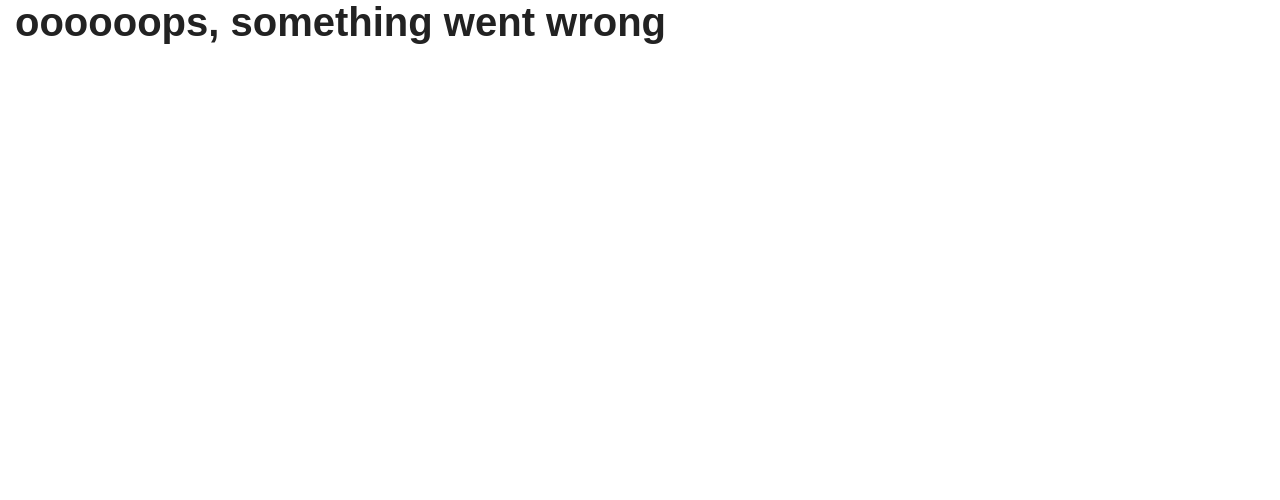
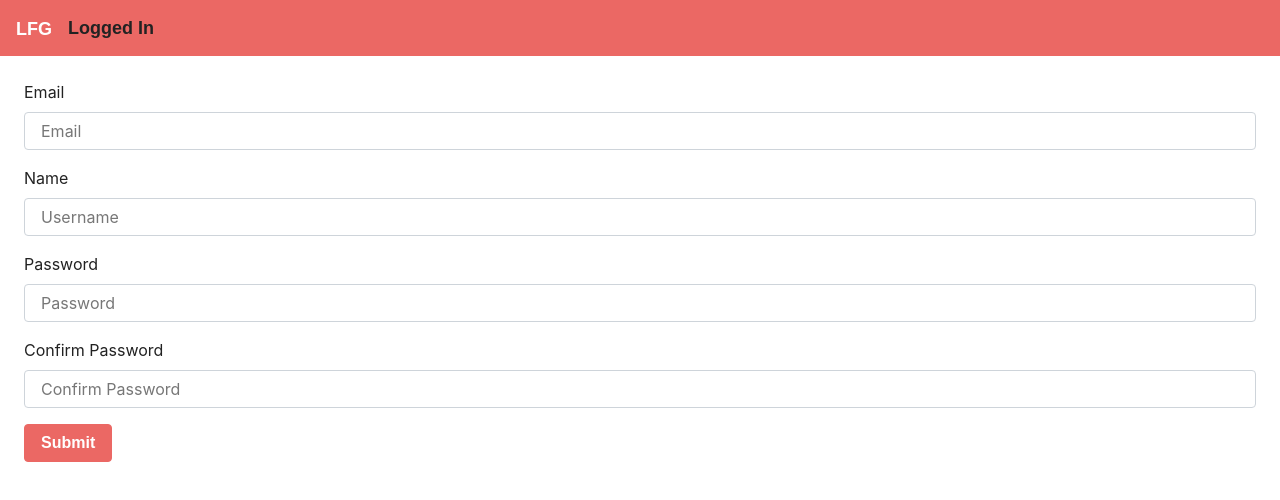
Before and after one commit to maxyeamans/lfg, a React (Create React App) app in the folder client/: page /register in a window 1280 px wide. Shown: the top 500 px of the page. Built offline with nearby package versions, Linux system fonts and the light colour scheme; a web font is replaced by a local one.

Commit message:
Modified Login component. Added Register component. Tweaked Nav to support future conditional rendering.

```diff
--- a/client/src/App.js
+++ b/client/src/App.js
@@ -1,15 +1,20 @@
 import React from "react";
 import { BrowserRouter as Router, Route, Switch } from "react-router-dom";
+import Nav from "./components/Nav";
 import Main from "./pages/Main";
 import NoPage from "./pages/NoPage";
 import Search from "./pages/Search";
 import Login from "./pages/Login";
+import Register from "./pages/Register";
 
 const App = () => (
   <Router>
     <div>
+      <Nav isLoggedIn={true} >
+      </Nav>
       <Switch>
         <Route exact path="/" component={Login} />
+        <Route exact path="/register" component={Register} />
         <Route exact path="/main" component={Main} />
         <Route exact path="/search" component={Search} />
         <Route component={NoPage} />
--- a/client/src/components/Nav/Nav.js
+++ b/client/src/components/Nav/Nav.js
@@ -1,10 +1,14 @@
 import React from "react";
+import { Link } from "react-router-dom";
 
-const Nav = () => (
+const Nav = props => (
   <nav className="navbar navbar-expand-lg navbar-dark bg-primary">
     <a className="navbar-brand" href="/">
       LFG
     </a>
+    {props.isLoggedIn
+      ? ( <a>Logged In</a>)
+      : ( <a>Not Logged In</a> )}
   </nav>
 );
 
--- a/client/src/pages/Login/Login.js
+++ b/client/src/pages/Login/Login.js
@@ -17,14 +17,16 @@ let styles = {
 class Login extends Component {
   constructor(props) {
     super(props);
-    this.state = {};
+    this.state = {
+      username: "",
+      password: ""
+    };
   }
 
-  componentDidMount() {}
+  componentDidMount() { }
 
   handleInputChange = event => {
-    const value = event.target.value;
-    const name = event.target.name;
+    const { name, value } = event.target;
     this.setState({
       [name]: value
     });
@@ -37,11 +39,25 @@ class Login extends Component {
 
   render() {
     return (
-      // NAV IS RIGHT HERE
+
       <Container fluid style={styles}>
-        <Row>
-          <Passport />
-        </Row>
+        <form className="m-4" action="/login" method="post">
+          <div className="form-group">
+            <label for="username" className="bg-secondary">Username</label>
+            <input type="text" className="form-control" id="username" placeholder="Username"
+              onChange={this.handleInputChange}
+              value={this.state.username}
+            />
+          </div>
+          <div className="form-group">
+            <label for="password" className="bg-secondary">Password</label>
+            <input type="password" className="form-control" id="password" placeholder="Password"
+              onChange={this.handleInputChange}
+              value={this.state.password}
+            />
+          </div>
+          <button type="submit" className="btn btn-primary">Submit</button>
+        </form>
       </Container>
     );
   }
--- a/client/src/pages/Main/Main.js
+++ b/client/src/pages/Main/Main.js
@@ -58,7 +58,6 @@ class Main extends Component {
     return (
       // NAV IS RIGHT HERE
       <Container fluid>
-        <Nav />
         <Row>
           {/* Start Column 1 */}
           <Col size="xl-6 sm-6">
--- /dev/null
+++ b/client/src/pages/Register/Register.js
@@ -0,0 +1,55 @@
+import React, { Component } from "react";
+
+class Register extends Component {
+    state = {
+        email: "",
+        name: "",
+        password: "",
+        confirmPassword: ""
+    };
+
+    handleInputChange = (event) => {
+        const {id, value} = event.target;
+        this.setState({
+            [id]: value
+        })
+    };
+
+    render() {
+        return (
+            <form className="m-4" action="/register" method="post">
+                <div className="form-group">
+                    <label for="email">Email</label>
+                    <input type="email" className="form-control" id="email" placeholder="Email"
+                        onChange={this.handleInputChange}
+                        value={this.state.email}
+                    />
+                </div>
+                <div className="form-group">
+                    <label for="name">Name</label>
+                    <input type="text" className="form-control" id="name" placeholder="Username"
+                        onChange={this.handleInputChange}
+                        value={this.state.name}
+                    />
+                </div>
+                <div className="form-group">
+                    <label for="password">Password</label>
+                    <input type="password" className="form-control" id="password" placeholder="Password"
+                        onChange={this.handleInputChange}
+                        value={this.state.password}
+                    />
+                </div>
+                <div className="form-group">
+                    <label for="confirmPassword">Confirm Password</label>
+                    <input type="password" className="form-control" id="confirmPassword" placeholder="Confirm Password"
+                        onChange={this.handleInputChange}
+                        value={this.state.confirmPassword}
+                    />
+                </div>
+                <button type="submit" className="btn btn-primary">Submit</button>
+            </form>
+        )
+    };
+}
+
+export default Register;
--- /dev/null
+++ b/client/src/pages/Register/index.js
@@ -0,0 +1 @@
+export { default } from "./Register.js";
--- a/client/src/pages/Search/Search.js
+++ b/client/src/pages/Search/Search.js
@@ -32,7 +32,6 @@ class Search extends Component {
     return (
       // NAV IS RIGHT HERE
       <Container fluid>
-      <Nav />
         <Row>
           <SearchBar />
         </Row>
```
Also changed, not shown: 2 other files (tests, documents, lock files or other folders).
